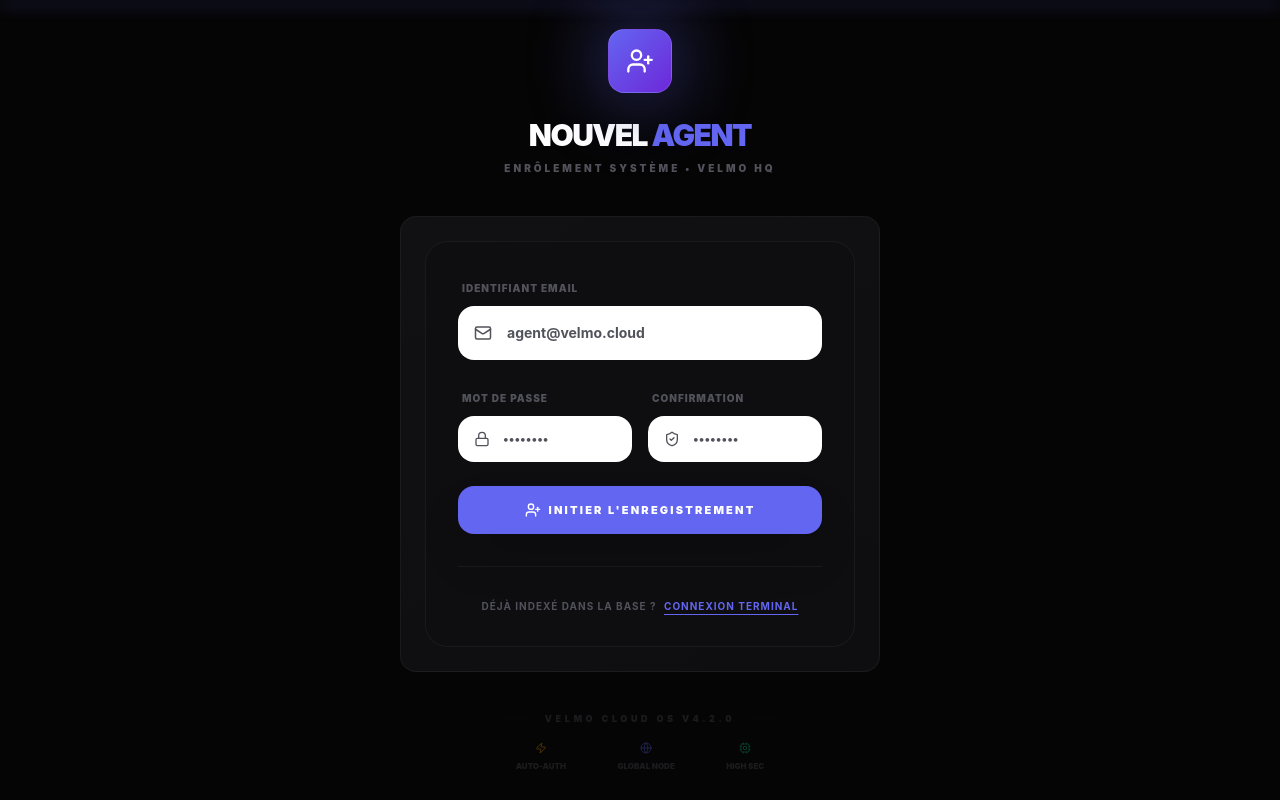
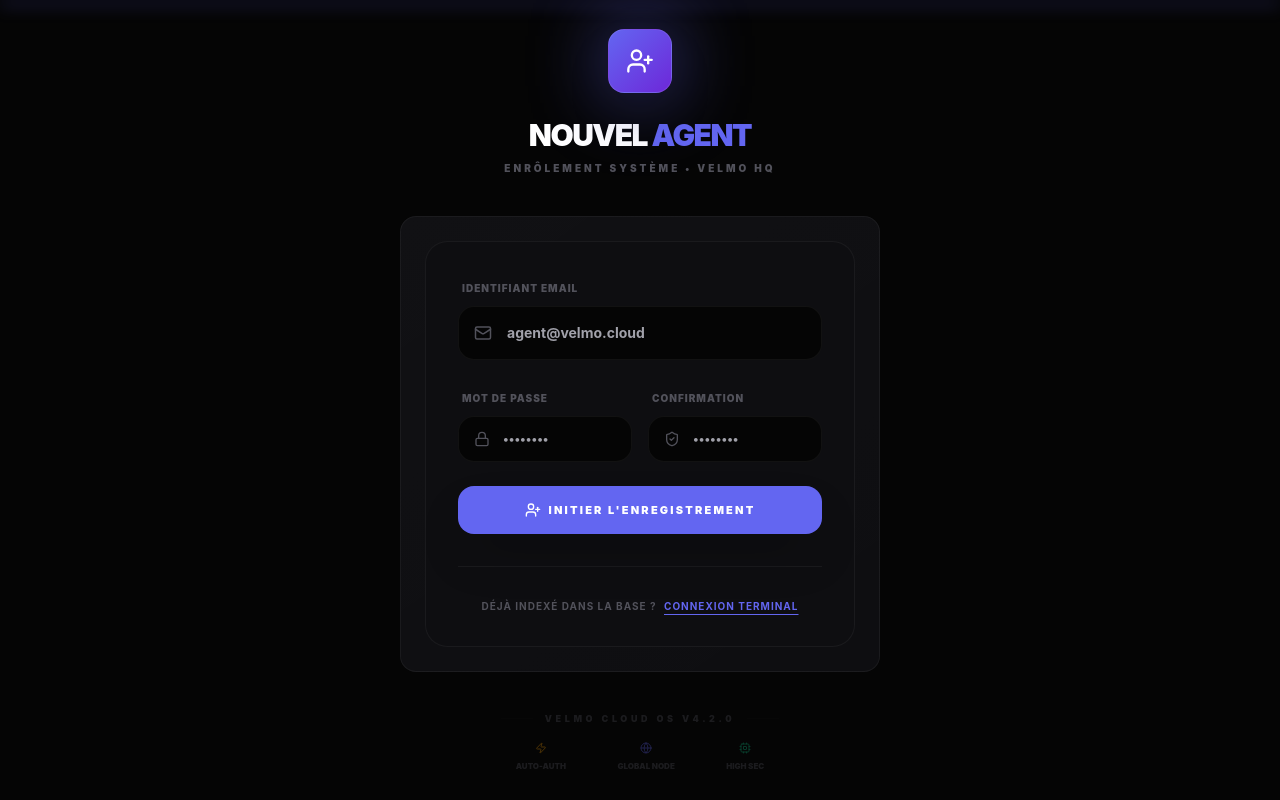
Before and after one commit to SHADORON-X/dashboard, a React (Vite) app in the folder dashboard/: page /signup in a window 1280 px wide. Built offline with nearby package versions, Linux system fonts and the light colour scheme.

Commit message:
corecton type

```diff
--- a/dashboard/src/index.css
+++ b/dashboard/src/index.css
@@ -36,7 +36,7 @@
     --border-strong: rgba(0, 0, 0, 0.08);
     --text-primary: #0f172a;
     --text-secondary: #475569;
-    --text-muted: #94a3b8;
+    --text-muted: #64748b;
     --primary: #4f46e5;
     --primary-hover: #4338ca;
     --primary-glow: rgba(79, 70, 229, 0.1);
@@ -57,6 +57,19 @@ body {
     background-image:
         radial-gradient(circle at 50% 0%, var(--primary-glow) 0%, transparent 50%),
         radial-gradient(circle at 80% 10%, rgba(139, 92, 246, 0.05) 0%, transparent 30%);
+}
+
+input,
+textarea {
+    color: var(--text-primary);
+    caret-color: var(--primary);
+    font-weight: 700;
+}
+
+::placeholder {
+    color: var(--text-muted);
+    opacity: 1;
+    /* Firefox */
 }
 
 /* --- Scrollbar --- */
--- a/dashboard/src/pages/AlertsPage.tsx
+++ b/dashboard/src/pages/AlertsPage.tsx
@@ -250,7 +250,7 @@ export default function AlertsPage() {
                     <input
                         type="text"
                         placeholder="Rechercher par boutique, produit ou propriétaire..."
-                        className="w-full bg-transparent border-none rounded-xl pl-12 pr-4 py-3 text-sm text-[var(--text-primary)] focus:ring-0 placeholder:text-[var(--text-muted)]/40 font-bold"
+                        className="w-full bg-transparent border-none rounded-xl pl-12 pr-4 py-3 text-sm text-[var(--text-primary)] focus:ring-0 placeholder:text-[var(--text-secondary)] font-bold"
                     />
                 </div>
                 <div className="flex bg-[var(--bg-app)]/50 p-1 rounded-xl border border-[var(--border-subtle)]">
--- a/dashboard/src/pages/DebtsPage.tsx
+++ b/dashboard/src/pages/DebtsPage.tsx
@@ -186,7 +186,7 @@ export default function DebtsPage() {
                         placeholder="Rechercher un client, un dossier ou une boutique..."
                         value={search}
                         onChange={(e) => setSearch(e.target.value)}
-                        className="w-full bg-transparent border-none rounded-xl pl-12 pr-4 py-3 text-sm text-[var(--text-primary)] focus:ring-1 focus:ring-[var(--primary)]/50 placeholder:text-[var(--text-muted)]/40 transition-all font-bold"
+                        className="w-full bg-transparent border-none rounded-xl pl-12 pr-4 py-3 text-sm text-[var(--text-primary)] focus:ring-1 focus:ring-[var(--primary)]/50 placeholder:text-[var(--text-secondary)] transition-all font-bold"
                     />
                 </div>
                 <div className="flex items-center gap-2 px-2">
--- a/dashboard/src/pages/LoginPage.tsx
+++ b/dashboard/src/pages/LoginPage.tsx
@@ -91,7 +91,7 @@ export default function LoginPage() {
                                         value={email}
                                         onChange={(e) => setEmail(e.target.value)}
                                         placeholder="NOM_UTILISATEUR"
-                                        className="w-full bg-[var(--bg-app)]/50 border border-[var(--border-subtle)] rounded-2xl px-5 py-4 text-sm text-[var(--text-primary)] focus:border-[var(--primary)]/50 focus:ring-1 focus:ring-[var(--primary)]/20 transition-all font-bold placeholder:text-[var(--text-muted)]"
+                                        className="w-full bg-[var(--bg-app)] border border-[var(--border-subtle)] rounded-2xl px-5 py-4 text-sm text-[var(--text-primary)] focus:border-[var(--primary)]/50 focus:ring-1 focus:ring-[var(--primary)]/20 transition-all font-bold placeholder:text-[var(--text-secondary)] caret-[var(--primary)]"
                                         disabled={isLoading}
                                         autoComplete="email"
                                     />
@@ -111,7 +111,7 @@ export default function LoginPage() {
                                         value={password}
                                         onChange={(e) => setPassword(e.target.value)}
                                         placeholder="••••••••"
-                                        className="w-full bg-[var(--bg-app)]/50 border border-[var(--border-subtle)] rounded-2xl px-5 py-4 text-sm text-[var(--text-primary)] focus:border-[var(--primary)]/50 focus:ring-1 focus:ring-[var(--primary)]/20 transition-all font-bold placeholder:text-[var(--text-muted)] tracking-[0.2em]"
+                                        className="w-full bg-[var(--bg-app)] border border-[var(--border-subtle)] rounded-2xl px-5 py-4 text-sm text-[var(--text-primary)] focus:border-[var(--primary)]/50 focus:ring-1 focus:ring-[var(--primary)]/20 transition-all font-bold placeholder:text-[var(--text-secondary)] tracking-[0.2em] caret-[var(--primary)]"
                                         disabled={isLoading}
                                         autoComplete="current-password"
                                     />
--- a/dashboard/src/pages/ProductsPage.tsx
+++ b/dashboard/src/pages/ProductsPage.tsx
@@ -177,7 +177,7 @@ export default function ProductsPage() {
                         placeholder="Scanner un code-barre ou rechercher une référence..."
                         value={search}
                         onChange={(e) => setSearch(e.target.value)}
-                        className="w-full bg-transparent border-none rounded-xl pl-12 pr-4 py-3 text-sm text-[var(--text-primary)] focus:ring-1 focus:ring-[var(--primary)]/50 placeholder:text-[var(--text-muted)]/40 transition-all font-bold"
+                        className="w-full bg-transparent border-none rounded-xl pl-12 pr-4 py-3 text-sm text-[var(--text-primary)] focus:ring-1 focus:ring-[var(--primary)]/50 placeholder:text-[var(--text-secondary)] transition-all font-bold"
                     />
                 </div>
                 <div className="hidden lg:block h-8 w-px bg-[var(--border-subtle)] mx-2" />
--- a/dashboard/src/pages/ShopsPage.tsx
+++ b/dashboard/src/pages/ShopsPage.tsx
@@ -235,7 +235,7 @@ export default function ShopsPage() {
                         placeholder="Rechercher par nom de boutique, ID Velmo ou propriétaire..."
                         value={searchQuery}
                         onChange={(e) => setSearchQuery(e.target.value)}
-                        className="w-full bg-transparent border-none rounded-xl pl-12 pr-4 py-3 text-sm text-[var(--text-primary)] focus:ring-1 focus:ring-[var(--primary)]/50 placeholder:text-[var(--text-muted)]/40 transition-all font-bold"
+                        className="w-full bg-transparent border-none rounded-xl pl-12 pr-4 py-3 text-sm text-[var(--text-primary)] focus:ring-1 focus:ring-[var(--primary)]/50 placeholder:text-[var(--text-secondary)] transition-all font-bold caret-[var(--primary)]"
                     />
                 </div>
 
--- a/dashboard/src/pages/SignupPage.tsx
+++ b/dashboard/src/pages/SignupPage.tsx
@@ -133,7 +133,7 @@ export default function SignupPage() {
                                         disabled={isLoading}
                                         value={email}
                                         onChange={(e) => setEmail(e.target.value)}
-                                        className="w-full bg-[var(--bg-app)]/50 border border-[var(--border-subtle)] rounded-2xl pl-12 pr-5 py-4 text-sm text-[var(--text-primary)] focus:border-[var(--primary)]/50 focus:ring-1 focus:ring-[var(--primary)]/20 transition-all font-bold placeholder:text-[var(--text-muted)]"
+                                        className="w-full bg-[var(--bg-app)] border border-[var(--border-subtle)] rounded-2xl pl-12 pr-5 py-4 text-sm text-[var(--text-primary)] focus:border-[var(--primary)]/50 focus:ring-1 focus:ring-[var(--primary)]/20 transition-all font-bold placeholder:text-[var(--text-secondary)] caret-[var(--primary)]"
                                         placeholder="agent@velmo.cloud"
                                     />
                                 </div>
@@ -151,7 +151,7 @@ export default function SignupPage() {
                                             disabled={isLoading}
                                             value={password}
                                             onChange={(e) => setPassword(e.target.value)}
-                                            className="w-full bg-[var(--bg-app)]/50 border border-[var(--border-subtle)] rounded-2xl pl-11 pr-5 py-3.5 text-xs text-[var(--text-primary)] focus:border-[var(--primary)]/50 focus:ring-1 focus:ring-[var(--primary)]/20 transition-all font-bold placeholder:text-[var(--text-muted)]"
+                                            className="w-full bg-[var(--bg-app)] border border-[var(--border-subtle)] rounded-2xl pl-11 pr-5 py-3.5 text-xs text-[var(--text-primary)] focus:border-[var(--primary)]/50 focus:ring-1 focus:ring-[var(--primary)]/20 transition-all font-bold placeholder:text-[var(--text-secondary)] caret-[var(--primary)]"
                                             placeholder="••••••••"
                                         />
                                     </div>
@@ -166,7 +166,7 @@ export default function SignupPage() {
                                             disabled={isLoading}
                                             value={confirmPassword}
                                             onChange={(e) => setConfirmPassword(e.target.value)}
-                                            className="w-full bg-[var(--bg-app)]/50 border border-[var(--border-subtle)] rounded-2xl pl-11 pr-5 py-3.5 text-xs text-[var(--text-primary)] focus:border-[var(--primary)]/50 focus:ring-1 focus:ring-[var(--primary)]/20 transition-all font-bold placeholder:text-[var(--text-muted)]"
+                                            className="w-full bg-[var(--bg-app)] border border-[var(--border-subtle)] rounded-2xl pl-11 pr-5 py-3.5 text-xs text-[var(--text-primary)] focus:border-[var(--primary)]/50 focus:ring-1 focus:ring-[var(--primary)]/20 transition-all font-bold placeholder:text-[var(--text-secondary)] caret-[var(--primary)]"
                                             placeholder="••••••••"
                                         />
                                     </div>
--- a/dashboard/src/pages/UsersPage.tsx
+++ b/dashboard/src/pages/UsersPage.tsx
@@ -237,7 +237,7 @@ export default function UsersPage() {
                         placeholder="Rechercher par identité, email ou terminal..."
                         value={search}
                         onChange={(e) => setSearch(e.target.value)}
-                        className="w-full bg-transparent border-none rounded-xl pl-12 pr-4 py-3 text-sm text-[var(--text-primary)] focus:ring-1 focus:ring-[var(--primary)]/50 placeholder:text-[var(--text-muted)]/40 transition-all font-bold"
+                        className="w-full bg-transparent border-none rounded-xl pl-12 pr-4 py-3 text-sm text-[var(--text-primary)] focus:ring-1 focus:ring-[var(--primary)]/50 placeholder:text-[var(--text-secondary)] transition-all font-bold"
                     />
                 </div>
                 <div className="hidden lg:block h-8 w-px bg-[var(--border-subtle)] mx-2" />
```
